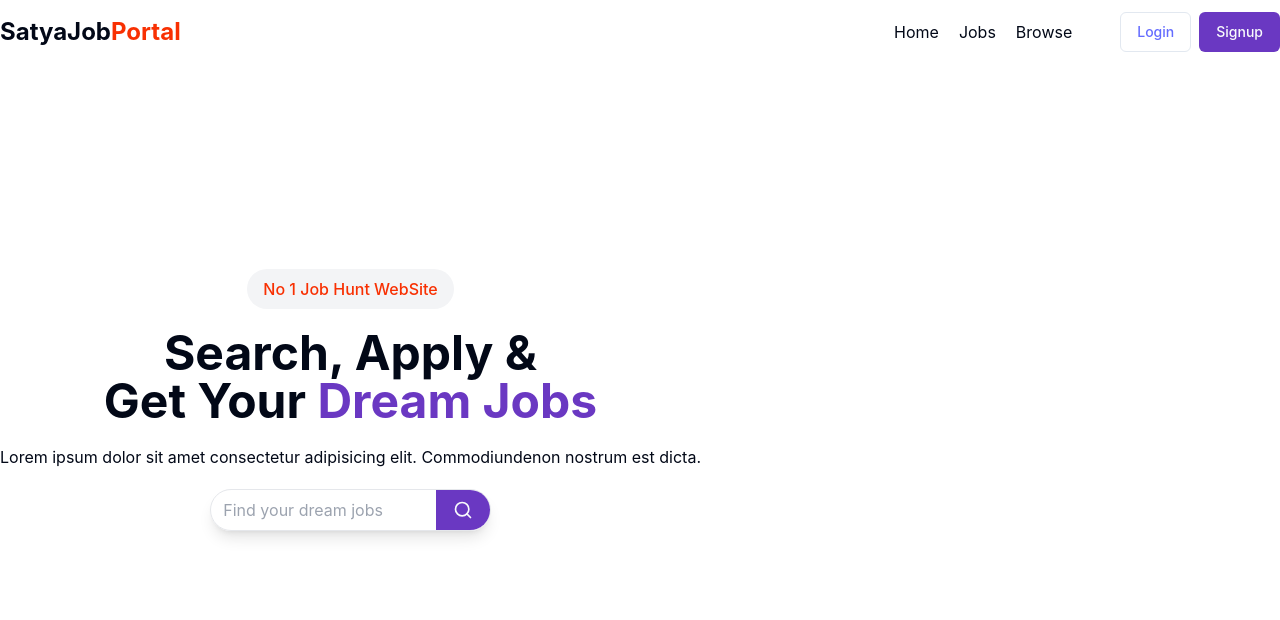
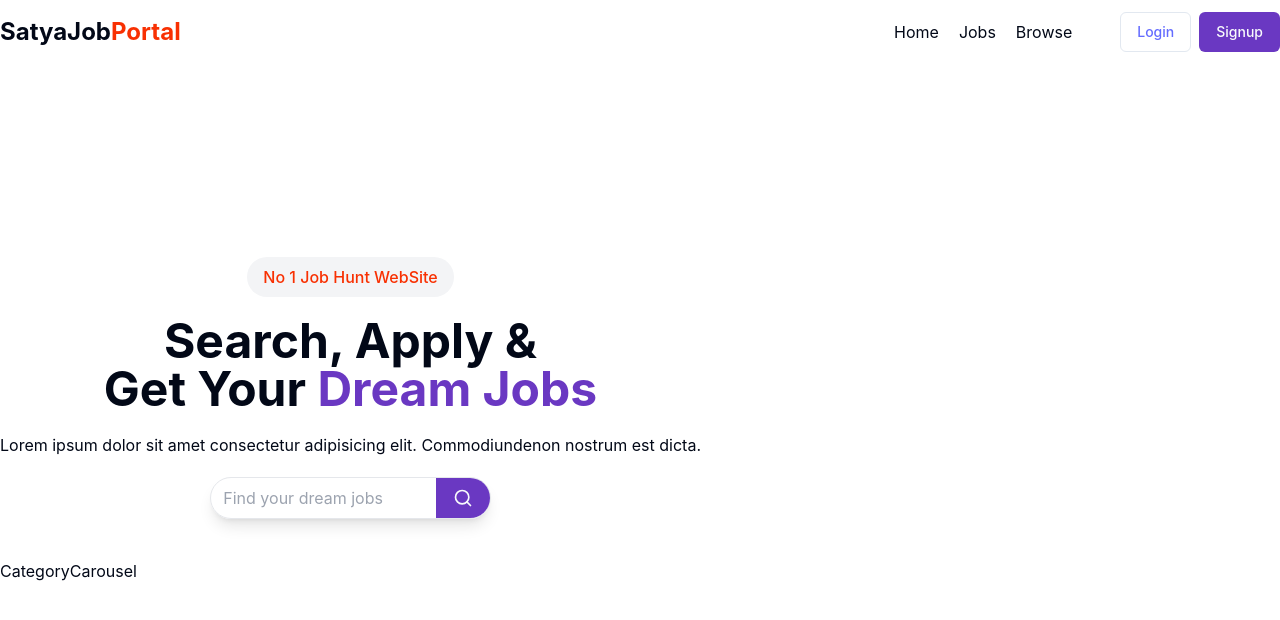
Before and after one commit to satya549/Job_portal, a React (Vite) app in the folder frontend/: page / in a window 1280 px wide. Shown: the top 620 px of the page. Built offline with nearby package versions, Linux system fonts and the light colour scheme.

Commit message:
create CategoryCarousel file

```diff
--- /dev/null
+++ b/frontend/src/components/CategoryCarousel.jsx
@@ -0,0 +1,12 @@
+
+
+
+const CategoryCarousel = () => {
+  return (
+    <div>
+      <div>CategoryCarousel</div>
+    </div>
+  )
+}
+
+export default CategoryCarousel
--- a/frontend/src/components/Home.jsx
+++ b/frontend/src/components/Home.jsx
@@ -1,3 +1,4 @@
+import CategoryCarousel from "./CategoryCarousel"
 import HeroSection from "./HeroSection"
 import Navbar from "./shared/Navbar"
 
@@ -6,6 +7,7 @@ const Home = () => {
     <div>
       <Navbar/>
       <HeroSection/>
+      <CategoryCarousel/>
     </div>
   )
 }
```
